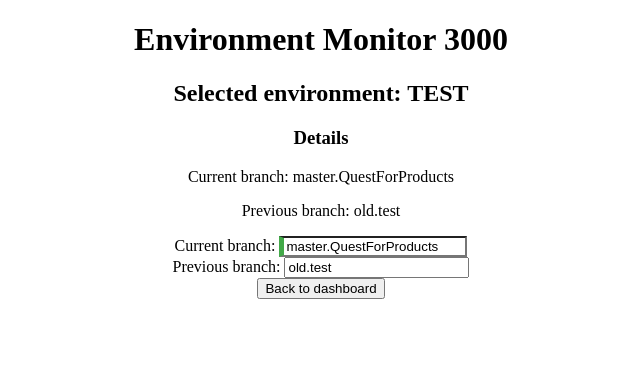
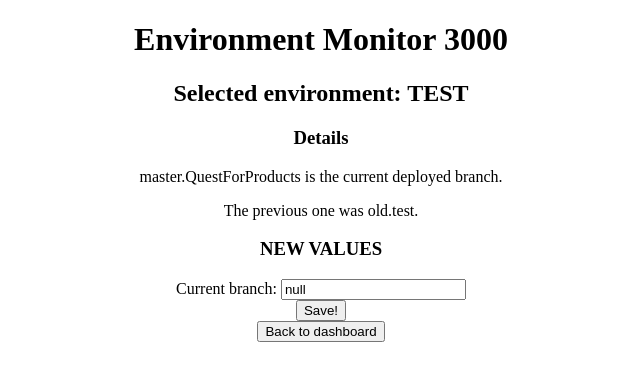
Before and after one commit to Pascutron/angular, an Angular app in the folder monitor2/: page /environments/1 in a window 1280 px wide. Shown: the top 380 px of the page, without its empty margins (319-959 px from the left). Built offline with nearby package versions, Linux system fonts and the light colour scheme.

Commit message:
improved code - still missing the save - TODO remove debug console logs in service

```diff
--- a/monitor2/src/app/environment-details/environment-details.component.html
+++ b/monitor2/src/app/environment-details/environment-details.component.html
@@ -2,32 +2,24 @@
 <h2>Selected environment: {{environment.name}}</h2>
 <h3>Details</h3>
 <p>
-  Current branch: {{environment.currentBranch}}
+  {{environment.currentBranch}} is the current deployed branch.
 </p>
 <p>
-  Previous branch: {{environment.previousBranch}}
+  The previous one was {{environment.previousBranch}}.
 </p>
 </section>
 
 <section>
-  <form>
+  <h3>NEW VALUES</h3>
+  <form (ngSubmit)="saveNewBranch()" #envForm="ngForm">
     <div>
-      <label for="currentBranch"> Current branch: </label>
-      <input type="text" name="currentBranch" required [(ngModel)]="environment.currentBranch" newBrach=#currentBranch #currentBranch="ngModel">
-      <div [hidden]="currentBranch.valid || currentBranch.pristine" class="error">
-        Current branch required!
-      </div>
+      <label for="newBranch"> Current branch: </label>
+      <input type="text" name="newBranch" [(ngModel)]="environment.newBranch" #newBranch="ngModel">
     </div>
-    <div>
-      <label for="previousBranch"> Previous branch: </label>
-      <input type="text" name="previousBranch" [(ngModel)]="environment.previousBranch" #previousBranch="ngModel">
-    </div>
-    <div *ngIf="currentBranch.errors && (currentBranch.dirty || currentBranch.touched)" class="error">
-      <p>
-        Current branch cannot be equal to current branch. Grow up.
-      </p>
-    </div>
+    <button type="submit">Save!</button>
   </form>
 </section>
 
 <button (click)="goToEnvironmentList()">Back to dashboard</button>
+
+<!-- required [(ngModel)]="environment.currentBranch" -->
--- a/monitor2/src/app/environment-details/environment-details.component.ts
+++ b/monitor2/src/app/environment-details/environment-details.component.ts
@@ -1,5 +1,6 @@
 import { Component, OnInit, OnDestroy } from '@angular/core';
 import { ActivatedRoute, Router } from '@angular/router';
+import { FormsModule } from '@angular/forms';
 
 import { Environment } from '../environment';
 import { EnvironmentServiceService } from '../environment-service.service';
@@ -30,8 +31,12 @@ export class EnvironmentDetailsComponent implements OnInit, OnDestroy {
   }
 
   goToEnvironmentList(){
-    // let link = ["/environments"];
-    // this.router.navigate(link);
     window.history.back();
   }
+
+  saveNewBranch(){
+    this.environmentService.save(this.environment);
+  }
+
+
 }
--- a/monitor2/src/app/environment-service.service.ts
+++ b/monitor2/src/app/environment-service.service.ts
@@ -2,8 +2,8 @@ import { Injectable } from '@angular/core';
 import { Environment } from './environment'
 
 const ENVIRONMENTS : Environment[] = [
-  {id: 1, name: 'TEST', currentBranch: 'master.QuestForProducts', previousBranch: 'old.test'},
-  {id: 2, name: 'FIX', currentBranch: 'Feature.TerritoryManagement', previousBranch: 'old.fix'}
+  {id: 1, name: 'TEST', currentBranch: 'master.QuestForProducts', previousBranch: 'old.test', newBranch: 'null'},
+  {id: 2, name: 'FIX', currentBranch: 'Feature.TerritoryManagement', previousBranch: 'old.fix', newBranch: 'null'}
 ];
 
 @Injectable()
@@ -18,4 +18,17 @@ export class EnvironmentServiceService {
   get(id: number) : Environment{
     return ENVIRONMENTS.find(e => e.id === id);
   }
+
+  save(environment : Environment){
+    console.log(environment.id, '*', environment.name, '*', environment.newBranch, '*', environment.currentBranch);
+    if(environment.newBranch != environment.currentBranch){
+      let originalEnvironment = ENVIRONMENTS.find(e => e.id === environment.id);
+      if(originalEnvironment) Object.assign(originalEnvironment, environment);
+      console.log(originalEnvironment.id, '*', originalEnvironment.name, '*', originalEnvironment.newBranch, '*', originalEnvironment.currentBranch);
+      alert('Current deployed branch updated.');
+    }
+    else{
+      alert('ERROR');
+    }
+  }
 }
--- a/monitor2/src/app/environment.ts
+++ b/monitor2/src/app/environment.ts
@@ -3,4 +3,5 @@ export interface Environment {
   name: string;
   currentBranch: string;
   previousBranch: string;
+  newBranch: string;
 }
```
Also changed, not shown: 2 other files (tests, documents, lock files or other folders).
